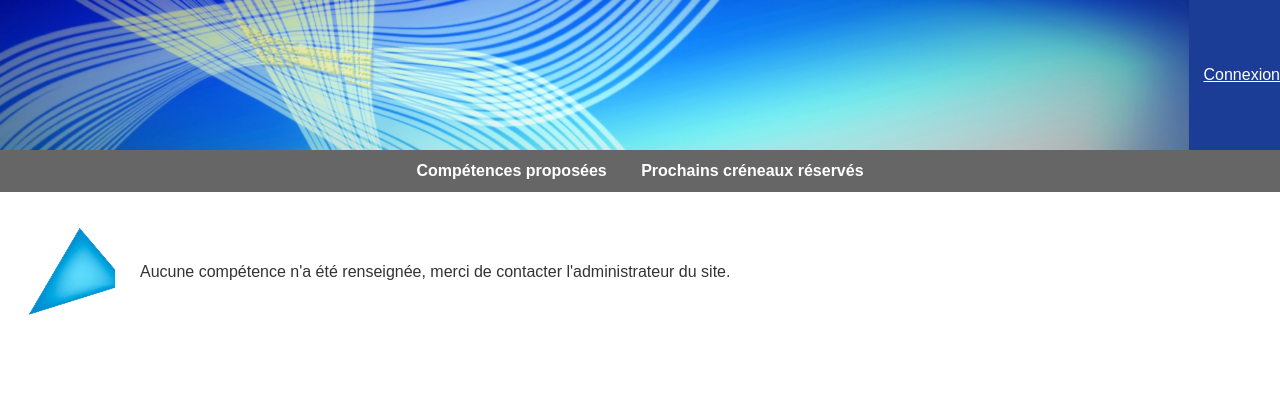
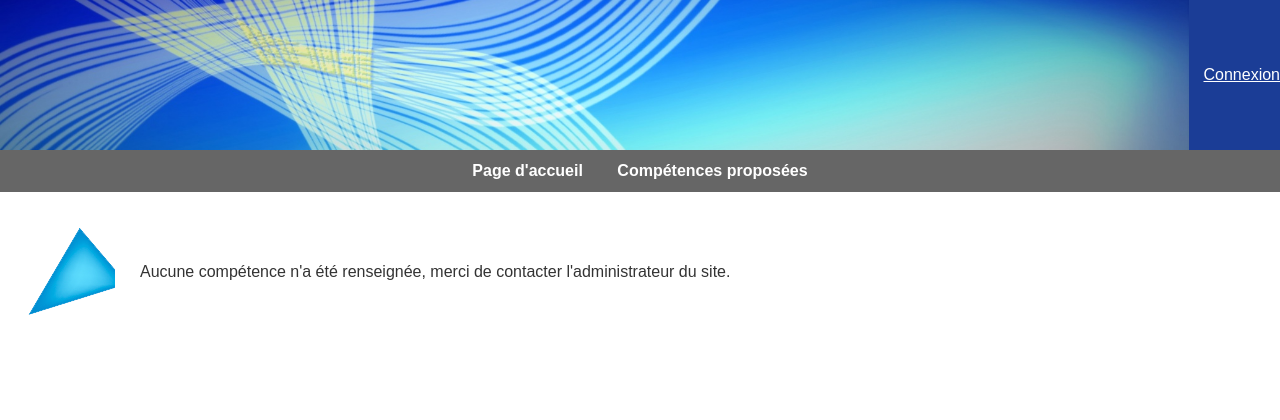
Before and after one commit to severinehmfms/evaldjango, a Django app: page /entraide/allskills/ in a window 1280 px wide. Shown: the top 420 px of the page. Run offline with Django 5.2, Linux system fonts and the light colour scheme; data that the repository does not hold is empty.

Commit message:
mise à jour des liens du menu

```diff
--- a/biaudentraide/templates/base.html
+++ b/biaudentraide/templates/base.html
@@ -27,7 +27,7 @@
             <nav>
                 {% block menu %}
                     {% if user.is_authenticated %}
-                        <a href="{% url 'entraide:showschedules' %}">Mes créneaux </a>
+                        <a href="{% url 'entraide:index' %}">Page d'accueil : Mes créneaux </a>
 
                         <a href="{% url 'entraide:addschedule' %}">Nouveau créneau </a>
 
@@ -36,10 +36,9 @@
                         <a href="{% url 'entraide:helpschedules' %}">Prochains créneaux </a>
 
                     {% else %}
+                        <a href="{% url 'entraide:index' %}">Page d'accueil</a>
+
                         <a href="{% url 'entraide:allskills' %}">Compétences proposées</a>
-
-                        <a href="{% url 'entraide:showschedules' %}">Prochains créneaux réservés</a>
-
                     {% endif %}
                 {% endblock %}
             </nav>
```
